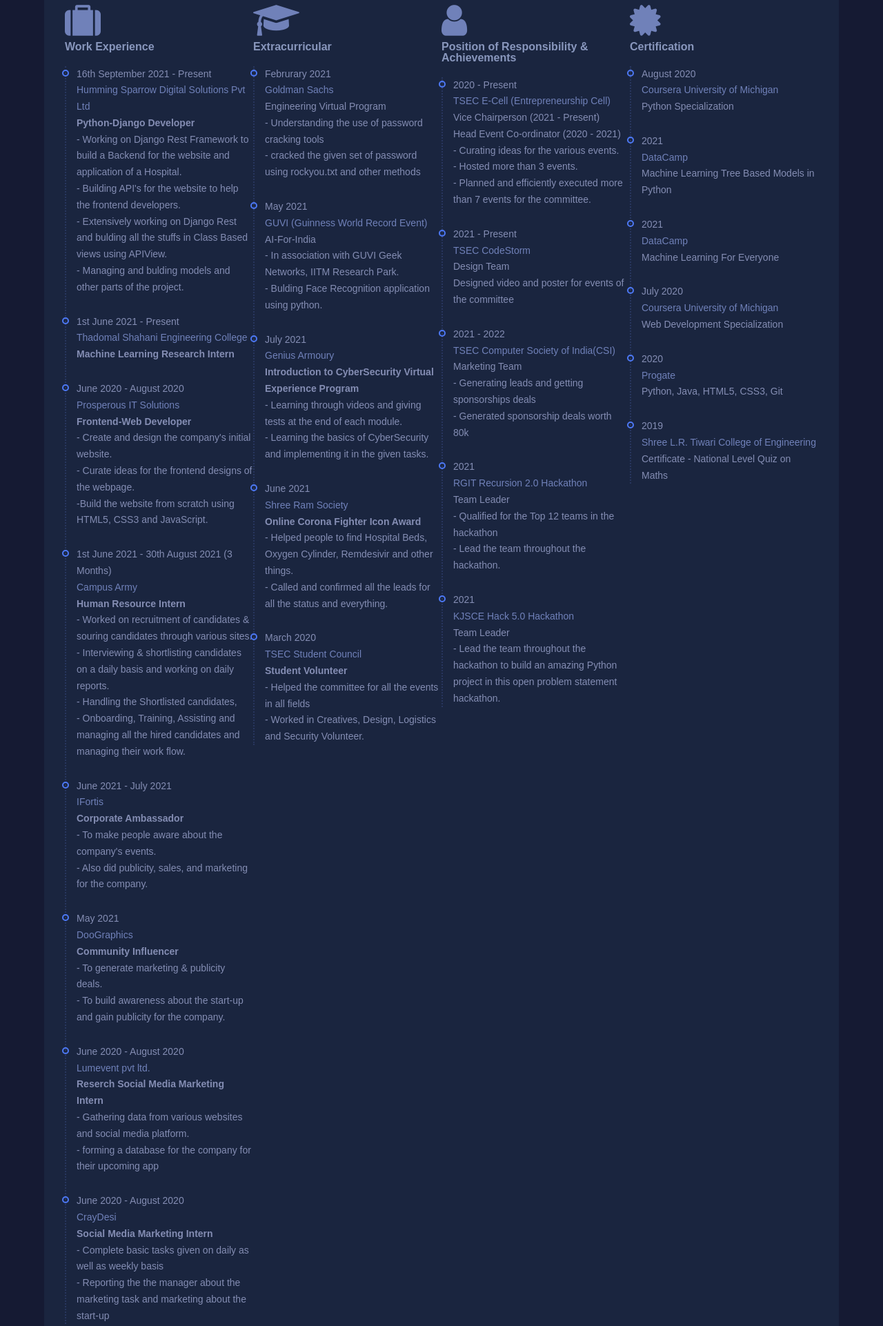
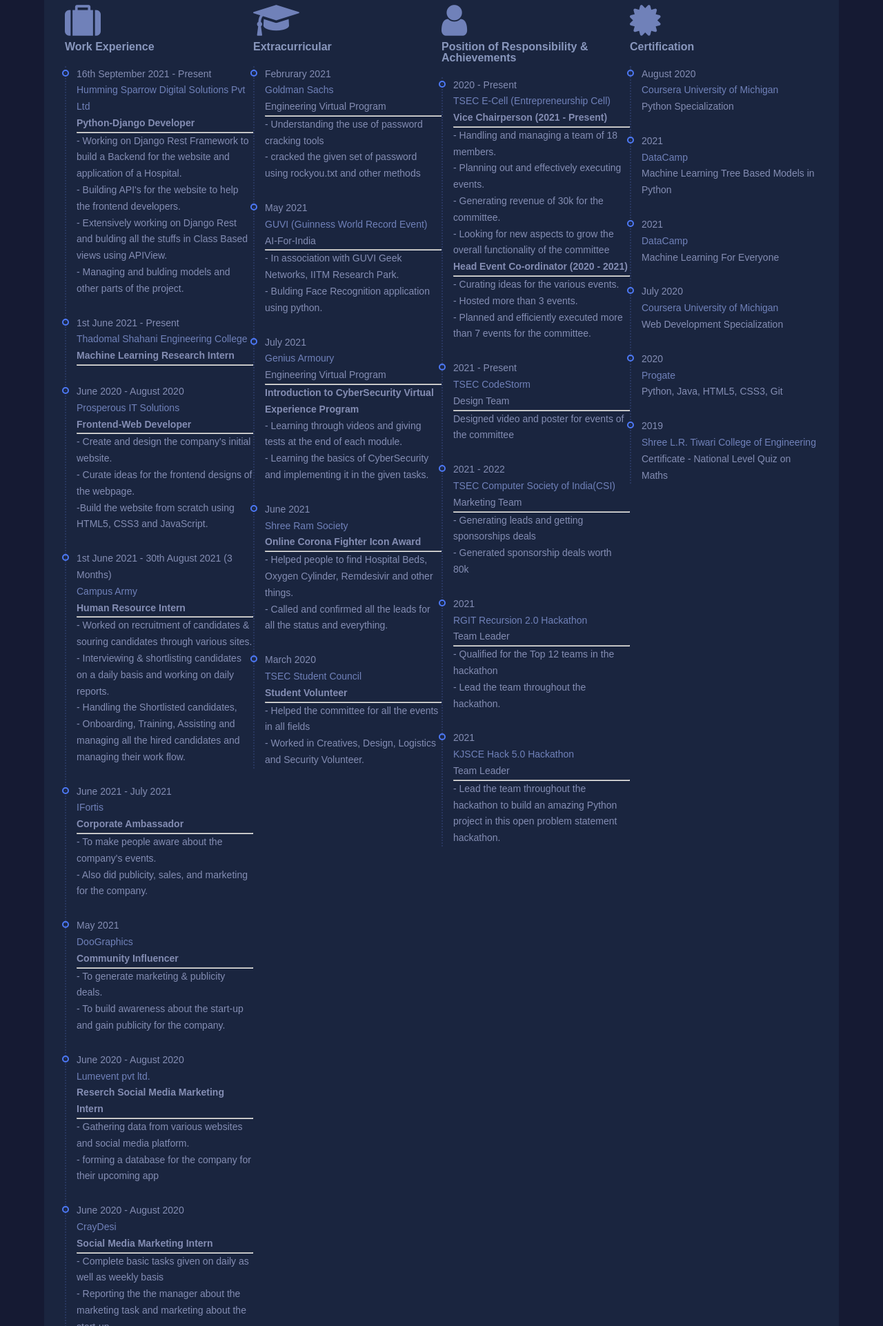
Before and after one commit to DishantIsrani/Dishant-Portfolio, a plain HTML site: page index.html in a window 1280 px wide. Shown: the part 1236-3158 px from the top of the page at 69% size. Drawn offline with nearby package versions, Linux system fonts and the light colour scheme; animation ran at ten frames a second.

Commit message:
Updations

```diff
--- a/css/style.css
+++ b/css/style.css
@@ -37,7 +37,7 @@ h1, h2, h2, h4, h5, h6{
 }
 
 .container{
-    max-width: 1140px;
+    max-width: 1135px;
     /* max-width: 70%; */
     margin: 0 auto;
 }
@@ -599,6 +599,11 @@ section.contact .wrapper .left h4 {
     margin-bottom: 5px;
 }
 
+section.contact .wrapper .left a {
+    text-decoration: none;
+    color: #848bd3;
+}
+
 section.contact .wrapper .left {
     color: #848bd3;
 }
--- a/index.html
+++ b/index.html
@@ -58,7 +58,8 @@
                     </li>
                     <li>
                         <i class="fa fa-envelope" aria-hidden="true"></i>
-                        <strong> <a href="mailto:isranidishant14@gmail.com" target="_blank">Email : isranidishant14@gmail.com </a> </strong>
+                        <strong> <a href="mailto:isranidishant14@gmail.com" target="_blank">Email :
+                                isranidishant14@gmail.com </a> </strong>
                     </li>
                 </ul>
                 <ul class="social">
@@ -211,53 +212,62 @@
                             <div class="item">
                                 <p>16th September 2021 - Present</p>
                                 <p class="center">Humming Sparrow Digital Solutions Pvt Ltd</p>
-                                <p><strong>Python-Django Developer</strong></p>
-                                <p>- Working on Django Rest Framework to build a Backend for the website and application of a Hospital. <br/>- Building API's for the website to help the frontend developers. <br/>- Extensively working on Django Rest and bulding all the stuffs in Class Based views using APIView. <br/>- Managing and bulding models and other parts of the project. </p>
+                                <p><strong>Python-Django Developer</strong></p> <hr/>
+                                <p>- Working on Django Rest Framework to build a Backend for the website and application
+                                    of a Hospital. <br />- Building API's for the website to help the frontend
+                                    developers. <br />- Extensively working on Django Rest and bulding all the stuffs in
+                                    Class Based views using APIView. <br />- Managing and bulding models and other parts
+                                    of the project. </p>
 
                             </div>
                             <div class="item">
                                 <p>1st June 2021 - Present</p>
                                 <p class="center">Thadomal Shahani Engineering College</p>
-                                <p><strong>Machine Learning Research Intern</strong></p>
+                                <p><strong>Machine Learning Research Intern</strong></p> <hr/>
                             </div>
                             <div class="item">
                                 <p>June 2020 - August 2020</p>
                                 <p class="center">Prosperous IT Solutions</p>
-                                <p><strong>Frontend-Web Developer</strong></p>
+                                <p><strong>Frontend-Web Developer</strong></p> <hr/>
                                 <p>- Create and design the company's initial website. <br /> - Curate ideas for the
-                                    frontend designs of the webpage. <br/>-Build the website from scratch using HTML5, CSS3 and JavaScript. </p>
+                                    frontend designs of the webpage. <br />-Build the website from scratch using HTML5,
+                                    CSS3 and JavaScript. </p>
                             </div>
                             <div class="item">
                                 <p>1st June 2021 - 30th August 2021 (3 Months)</p>
                                 <p class="center">Campus Army</p>
-                                <p><strong>Human Resource Intern</strong></p>
-                                <p>- Worked on recruitment of candidates & souring candidates through various sites. <br/>- Interviewing & shortlisting candidates on a daily basis and working on daily reports. <br/>- Handling the Shortlisted candidates, <br /> - Onboarding, Training, Assisting and managing all the hired candidates and managing their work flow. </p>
+                                <p><strong>Human Resource Intern</strong></p> <hr/>
+                                <p>- Worked on recruitment of candidates & souring candidates through various sites.
+                                    <br />- Interviewing & shortlisting candidates on a daily basis and working on daily
+                                    reports. <br />- Handling the Shortlisted candidates, <br /> - Onboarding, Training,
+                                    Assisting and managing all the hired candidates and managing their work flow.
+                                </p>
                             </div>
                             <div class="item">
                                 <p>June 2021 - July 2021</p>
                                 <p class="center">IFortis</p>
-                                <p><strong>Corporate Ambassador</strong></p>
+                                <p><strong>Corporate Ambassador</strong></p> <hr/>
                                 <p>- To make people aware about the company's events. <br /> - Also did publicity,
                                     sales, and marketing for the company.</p>
                             </div>
                             <div class="item">
                                 <p>May 2021</p>
                                 <p class="center">DooGraphics</p>
-                                <p><strong>Community Influencer</strong></p>
+                                <p><strong>Community Influencer</strong></p> <hr/>
                                 <p>- To generate marketing & publicity deals. <br /> - To build awareness about the
                                     start-up and gain publicity for the company.</p>
                             </div>
                             <div class="item">
                                 <p>June 2020 - August 2020</p>
                                 <p class="center">Lumevent pvt ltd.</p>
-                                <p><strong>Reserch Social Media Marketing Intern</strong></p>
+                                <p><strong>Reserch Social Media Marketing Intern</strong></p> <hr/>
                                 <p>- Gathering data from various websites and social media platform.<br /> - forming a
                                     database for the company for their upcoming app </p>
                             </div>
                             <div class="item">
                                 <p>June 2020 - August 2020</p>
                                 <p class="center">CrayDesi</p>
-                                <p><strong>Social Media Marketing Intern</strong></p>
+                                <p><strong>Social Media Marketing Intern</strong></p> <hr/>
                                 <p>- Complete basic tasks given on daily as well as weekly basis<br /> - Reporting the
                                     the manager about the marketing task and marketing about the start-up </p>
                             </div>
@@ -274,20 +284,21 @@
                             <div class="item">
                                 <p>Februrary 2021</p>
                                 <p class="center">Goldman Sachs</p>
-                                <p>Engineering Virtual Program</p>
+                                <p>Engineering Virtual Program</p> <hr/>
                                 <p>- Understanding the use of password cracking tools<br /> - cracked the given set of
                                     password using rockyou.txt and other methods</p>
                             </div>
                             <div class="item">
                                 <p>May 2021</p>
                                 <p class="center">GUVI (Guinness World Record Event) </p>
-                                <p>AI-For-India</p>
+                                <p>AI-For-India</p> <hr/>
                                 <p>- In association with GUVI Geek Networks, IITM Research Park.<br /> - Bulding Face
                                     Recognition application using python. </p>
                             </div>
                             <div class="item">
                                 <p>July 2021</p>
                                 <p class="center">Genius Armoury</p>
+                                <p>Engineering Virtual Program</p> <hr/>
                                 <p><strong>Introduction to CyberSecurity Virtual Experience Program</strong></p>
                                 <p>- Learning through videos and giving tests at the end of each module. <br /> -
                                     Learning the basics of CyberSecurity and implementing it in the given tasks. </p>
@@ -295,14 +306,15 @@
                             <div class="item">
                                 <p>June 2021</p>
                                 <p class="center">Shree Ram Society</p>
-                                <p><strong>Online Corona Fighter Icon Award</strong></p>
+                                <p><strong>Online Corona Fighter Icon Award</strong></p> <hr/>
                                 <p>- Helped people to find Hospital Beds, Oxygen Cylinder, Remdesivir and other things.
-                                    <br /> - Called and confirmed all the leads for all the status and everything.</p>
+                                    <br /> - Called and confirmed all the leads for all the status and everything.
+                                </p>
                             </div>
                             <div class="item">
                                 <p>March 2020</p>
                                 <p class="center">TSEC Student Council</p>
-                                <p><strong>Student Volunteer</strong></p>
+                                <p><strong>Student Volunteer</strong></p> <hr/>
                                 <p>- Helped the committee for all the events in all fields <br /> - Worked in Creatives,
                                     Design, Logistics and Security Volunteer.</p>
                             </div>
@@ -320,35 +332,37 @@
                             <div class="item">
                                 <p>2020 - Present</p>
                                 <p class="center">TSEC E-Cell (Entrepreneurship Cell)</p>
-                                <p>Vice Chairperson (2021 - Present)</p>
-                                <p>Head Event Co-ordinator (2020 - 2021)</p>
+                                <p> <strong>Vice Chairperson (2021 - Present)</strong> </p> <hr/>
+                                <p>- Handling and managing a team of 18 members. <br /> - Planning out and effectively
+                                    executing events.<br /> - Generating revenue of 30k for the committee. <br /> - Looking for new aspects to grow the overall functionality of the committee </p>
+                                <p> <strong>Head Event Co-ordinator (2020 - 2021) </strong></p> <hr/>
                                 <p>- Curating ideas for the various events. <br /> - Hosted more than 3 events.<br /> -
                                     Planned and efficiently executed more than 7 events for the committee.</p>
                             </div>
                             <div class="item">
                                 <p>2021 - Present</p>
                                 <p class="center">TSEC CodeStorm</p>
-                                <p>Design Team</p>
+                                <p>Design Team</p> <hr/>
                                 <p>Designed video and poster for events of the committee</p>
                             </div>
                             <div class="item">
                                 <p>2021 - 2022</p>
                                 <p class="center">TSEC Computer Society of India(CSI)</p>
-                                <p>Marketing Team</p>
+                                <p>Marketing Team</p> <hr/>
                                 <p>- Generating leads and getting sponsorships deals<br /> - Generated sponsorship deals
                                     worth 80k </p>
                             </div>
                             <div class="item">
                                 <p>2021</p>
                                 <p class="center">RGIT Recursion 2.0 Hackathon</p>
-                                <p>Team Leader</p>
+                                <p>Team Leader</p> <hr/>
                                 <p>- Qualified for the Top 12 teams in the hackathon <br /> - Lead the team throughout
                                     the hackathon.</p>
                             </div>
                             <div class="item">
                                 <p>2021</p>
                                 <p class="center">KJSCE Hack 5.0 Hackathon</p>
-                                <p>Team Leader</p>
+                                <p>Team Leader</p> <hr/>
                                 <p>- Lead the team throughout the hackathon to build an amazing Python project in this
                                     open problem statement hackathon.</p>
                             </div>
@@ -532,7 +546,7 @@
                         </div>
                         <div>
                             <h4>Feel Free To Call Me:</h4>
-                            <span>+91 70458 16796</span>
+                            <a href="tel:+917045816796" target="_blank"> Phone : 7045816796 </a>
                         </div>
                     </div>
 
@@ -542,7 +556,8 @@
                         </div>
                         <div>
                             <h4>Mail Me:</h4>
-                            <span>isranidishant14@gmail.com</span>
+                            <a href="mailto:isranidishant14@gmail.com" target="_blank">Email :
+                                isranidishant14@gmail.com </a>
                         </div>
                     </div>
 
```
Also changed, not shown: 1 other file.
